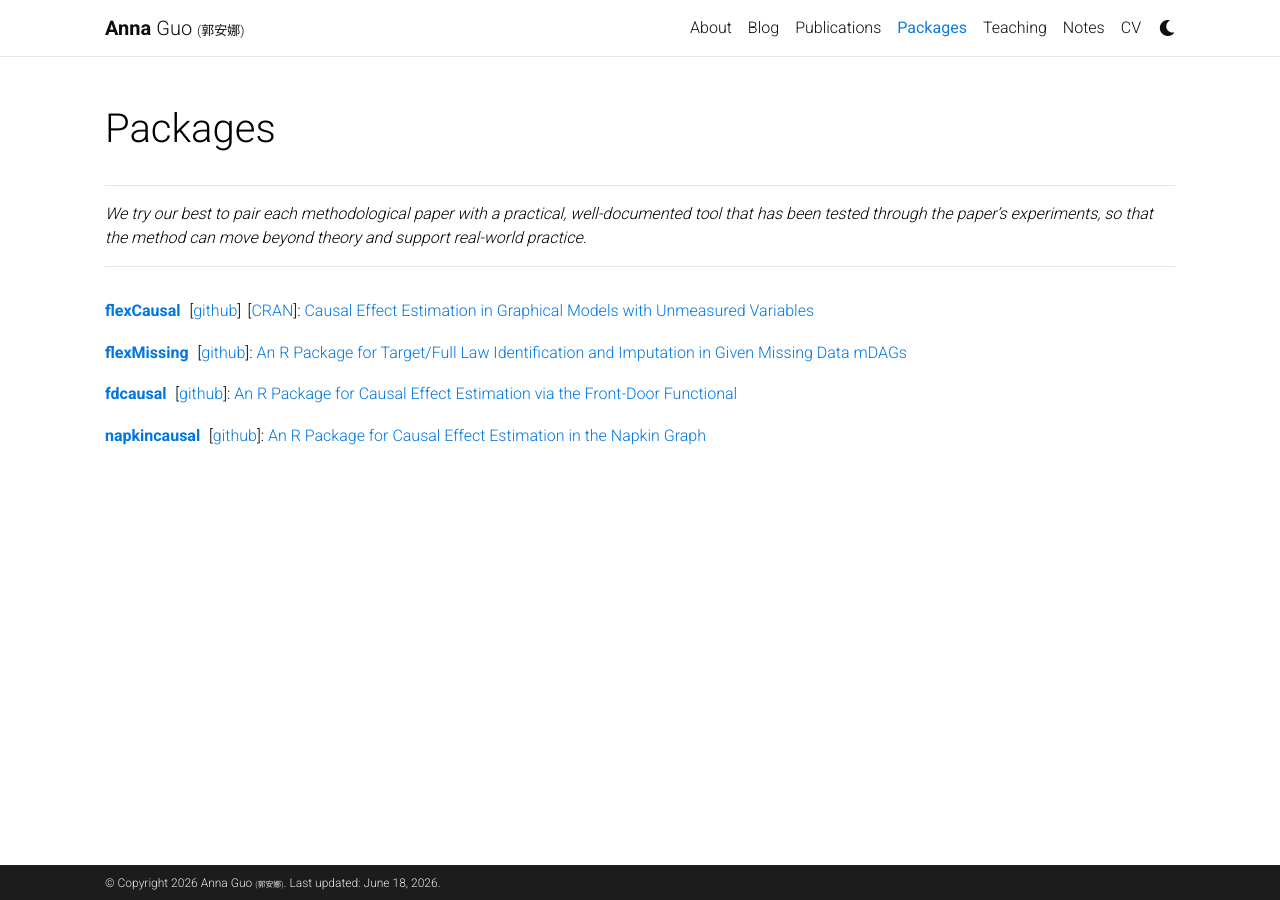
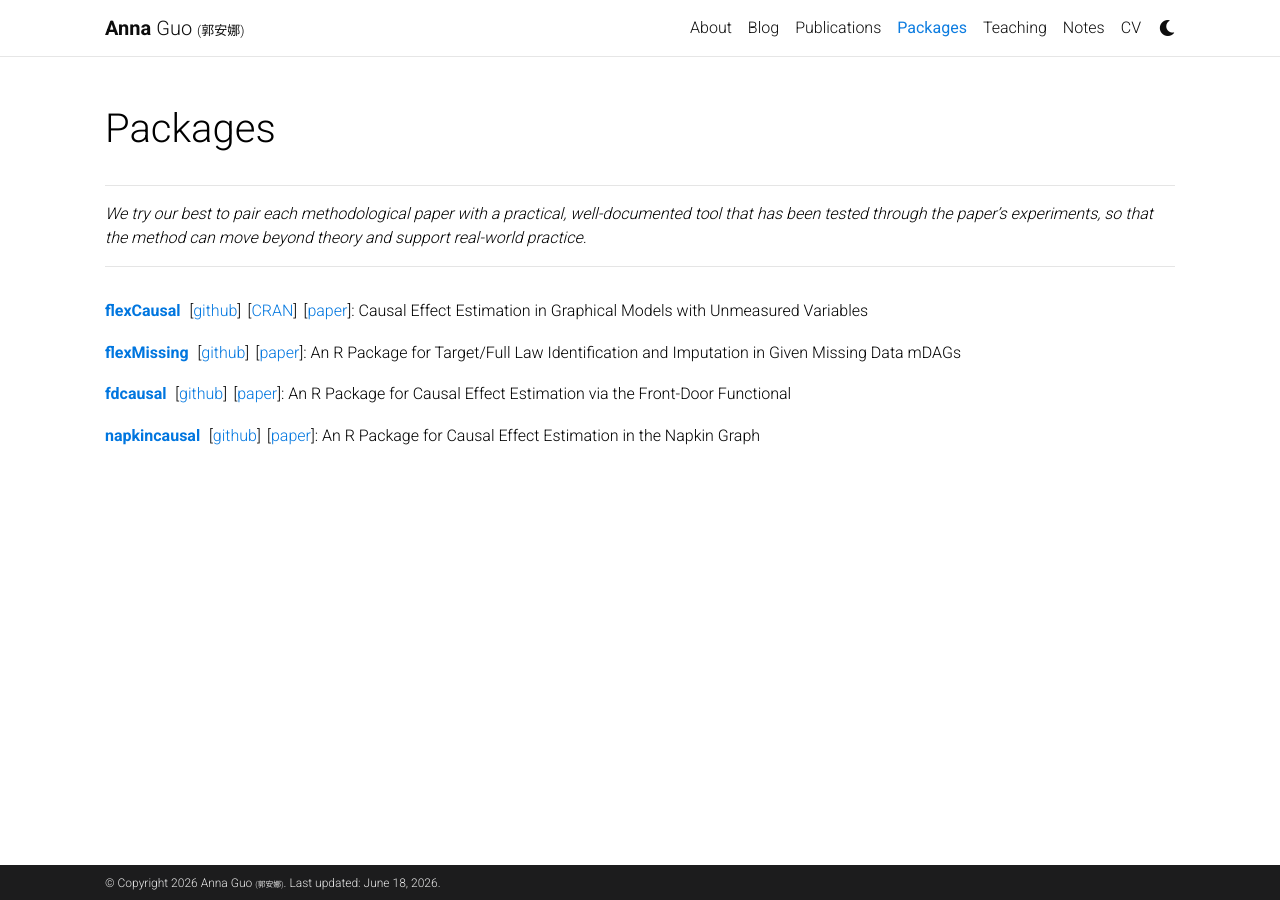
Before and after one commit to annaguo-bios/annaguo-bios.github.io, a Jekyll site: the page built from _pages/packages.md, in a window 1280 px wide. Built offline with Jekyll 4.4.1, drawn with Linux system fonts in a browser that asks for light colours; comment, search, counter and statistics services are not loaded; a style sheet for code colours, icons or effects is not loaded.

Commit message:
fixed package issue

```diff
--- a/_pages/packages.md
+++ b/_pages/packages.md
@@ -45,8 +45,8 @@ nav_order: 3
 </div>
 
 <ul class="packages-list">
-  <li><a class="package-name" href="{{ '/blog/2026/primal/' | relative_url }}">flexCausal</a><span class="package-meta">[<a href="https://github.com/annaguo-bios/flexCausal">github</a>]</span><span class="package-meta">[<a href="https://CRAN.R-project.org/package=flexCausal">CRAN</a>]</span>: <a href="{{ '/blog/2026/primal/' | relative_url }}">Causal Effect Estimation in Graphical Models with Unmeasured Variables</a></li>
-  <li><a class="package-name" href="{{ '/blog/2026/mtree/' | relative_url }}">flexMissing</a><span class="package-meta">[<a href="https://github.com/annaguo-bios/flexMissing">github</a>]</span>: <a href="{{ '/blog/2026/mtree/' | relative_url }}">An R Package for Target/Full Law Identification and Imputation in Given Missing Data mDAGs</a></li>
-  <li><a class="package-name" href="{{ '/blog/2026/frontdoor/' | relative_url }}">fdcausal</a><span class="package-meta">[<a href="https://github.com/annaguo-bios/fdcausal">github</a>]</span>: <a href="{{ '/blog/2026/frontdoor/' | relative_url }}">An R Package for Causal Effect Estimation via the Front-Door Functional</a></li>
-  <li><a class="package-name" href="{{ '/blog/2026/napkin/' | relative_url }}">napkincausal</a><span class="package-meta">[<a href="https://github.com/annaguo-bios/napkincausal">github</a>]</span>: <a href="{{ '/blog/2026/napkin/' | relative_url }}">An R Package for Causal Effect Estimation in the Napkin Graph</a></li>
+  <li><a class="package-name" href="{{ '/posts/2026-06-18-primal/' | relative_url }}">flexCausal</a><span class="package-meta">[<a href="https://github.com/annaguo-bios/flexCausal">github</a>]</span><span class="package-meta">[<a href="https://CRAN.R-project.org/package=flexCausal">CRAN</a>]</span><span class="package-meta">[<a href="https://arxiv.org/abs/2409.03962">paper</a>]</span>: Causal Effect Estimation in Graphical Models with Unmeasured Variables</li>
+  <li><a class="package-name" href="{{ '/posts/2026-06-18-mtree/' | relative_url }}">flexMissing</a><span class="package-meta">[<a href="https://github.com/annaguo-bios/flexMissing">github</a>]</span><span class="package-meta">[<a href="https://arxiv.org/abs/2602.10969">paper</a>]</span>: An R Package for Target/Full Law Identification and Imputation in Given Missing Data mDAGs</li>
+  <li><a class="package-name" href="{{ '/posts/2026-06-18-frontdoor/' | relative_url }}">fdcausal</a><span class="package-meta">[<a href="https://github.com/annaguo-bios/fdcausal">github</a>]</span><span class="package-meta">[<a href="https://arxiv.org/abs/2312.10234">paper</a>]</span>: An R Package for Causal Effect Estimation via the Front-Door Functional</li>
+  <li><a class="package-name" href="{{ '/posts/2026-06-18-napkin/' | relative_url }}">napkincausal</a><span class="package-meta">[<a href="https://github.com/annaguo-bios/napkincausal">github</a>]</span><span class="package-meta">[<a href="https://arxiv.org/abs/2512.19861">paper</a>]</span>: An R Package for Causal Effect Estimation in the Napkin Graph</li>
 </ul>
```
Also changed, not shown: _posts/2026-06-18-frontdoor.md (+1 -0 lines), _posts/2026-06-18-mtree.md (+1 -0 lines), _posts/2026-06-18-napkin.md (+1 -0 lines), _posts/2026-06-18-primal.md (+1 -0 lines).
